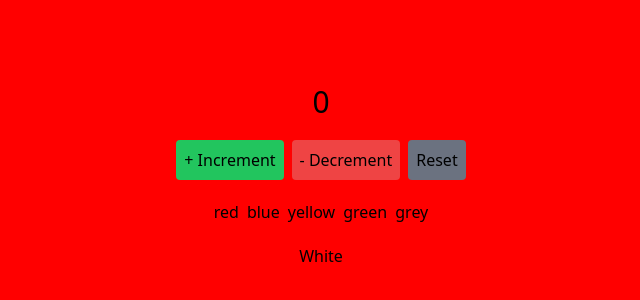
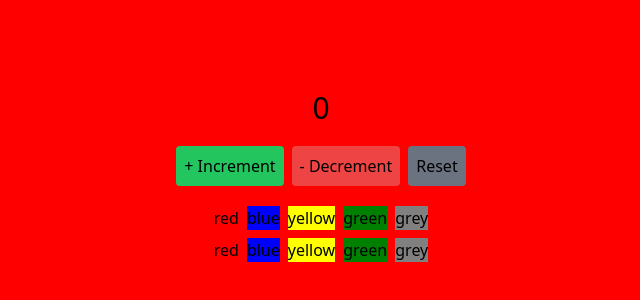
Before and after one commit to 1234529-hash/first-react-project, a React (Create React App) app: page /counter in a window 1280 px wide. Shown: the part 224-524 px from the top of the page, without its empty margins (319-959 px from the left). Built offline with nearby package versions, Linux system fonts and the light colour scheme.

Commit message:
use State

```diff
--- a/src/Components/Counter/index.js
+++ b/src/Components/Counter/index.js
@@ -5,7 +5,6 @@ const Counter = () => {
   const [color, setColor] = useState("red");
   const [textColor, setTextColor] = useState("black");
 
-  console.log(color);
   const colors = ["red", "blue", "yellow", "green", "grey"];
   return (
     <div
@@ -18,7 +17,7 @@ const Counter = () => {
       <div className="flex items-center gap-2">
         <button
           className="bg-green-500 p-2 rounded"
-          onClick={() => (count < 10 ? setCount(count + 1) : setCount(count))}
+          onClick={() => (count < 10 ? setCount(count + 3) : setCount(count))}
         >
           + Increment
         </button>
@@ -33,12 +32,34 @@ const Counter = () => {
           Reset
         </button>
       </div>
-      <div className="flex items-center gap-2">
-        {colors.map((i) => {
-          return <button onClick={() => setColor(i)}>{i}</button>;
-        })}
+      <div className="flex flex-col items-center gap-2">
+        <div className="flex gap-2">
+          {colors.map((i) => {
+            return (
+              <button
+                key={i}
+                style={{ background: i }}
+                onClick={() => setColor(i)}
+              >
+                {i}
+              </button>
+            );
+          })}
+        </div>
+        <div className="flex gap-2">
+          {colors.map((i) => {
+            return (
+              <button
+                key={i}
+                style={{ background: i }}
+                onClick={() => setTextColor(i)}
+              >
+                {i}
+              </button>
+            );
+          })}
+        </div>
       </div>
-      <button onClick={() => setTextColor("white")}>White</button>
     </div>
   );
 };
--- /dev/null
+++ b/src/Components/ImageGallery/index.js
@@ -0,0 +1,38 @@
+import React, { useState } from "react";
+
+const ImageGallery = () => {
+  const [currentImage, setCurrentImage] = useState({
+    id: 1,
+    image: "https://source.unsplash.com/random/900x700/?lucknow/1",
+  });
+
+  const images = [
+    { id: 1, image: "https://source.unsplash.com/random/900x700/?lucknow/1" },
+    { id: 2, image: "https://source.unsplash.com/random/900x700/?lucknow/2" },
+    { id: 3, image: "https://source.unsplash.com/random/900x700/?lucknow/3" },
+    { id: 4, image: "https://source.unsplash.com/random/900x700/?lucknow/4" },
+    { id: 5, image: "https://source.unsplash.com/random/900x700/?lucknow/5" },
+    { id: 6, image: "https://source.unsplash.com/random/900x700/?lucknow/6" },
+    { id: 7, image: "https://source.unsplash.com/random/900x700/?lucknow/7" },
+    { id: 8, image: "https://source.unsplash.com/random/900x700/?lucknow/8" },
+    { id: 9, image: "https://source.unsplash.com/random/900x700/?lucknow/9" },
+  ];
+
+  return (
+    <div className="flex flex-col gap-8 min-h-screen justify-center items-center">
+      <img src={currentImage.image} alt="" className="h-60" />
+      <div className="flex gap-3">
+        {images.map((i) => (
+          <img
+            src={i.image}
+            alt=""
+            onClick={() => setCurrentImage(i)}
+            className="h-20 border border-black rounded-2xl"
+          />
+        ))}
+      </div>
+    </div>
+  );
+};
+
+export default ImageGallery;
--- a/src/Routes/index.js
+++ b/src/Routes/index.js
@@ -1,5 +1,6 @@
 import ArrayMapDemo from "../Components/ArrayMapDemo";
 import Counter from "../Components/Counter";
+import ImageGallery from "../Components/ImageGallery";
 import Props2 from "../Components/Porps2";
 import Products from "../Components/Products";
 import Props from "../Components/Props";
@@ -42,4 +43,9 @@ export const routes = [
     path: "/counter",
     component: Counter,
   },
+  {
+    id: 8,
+    path: "/gallery",
+    component: ImageGallery,
+  },
 ];
```
